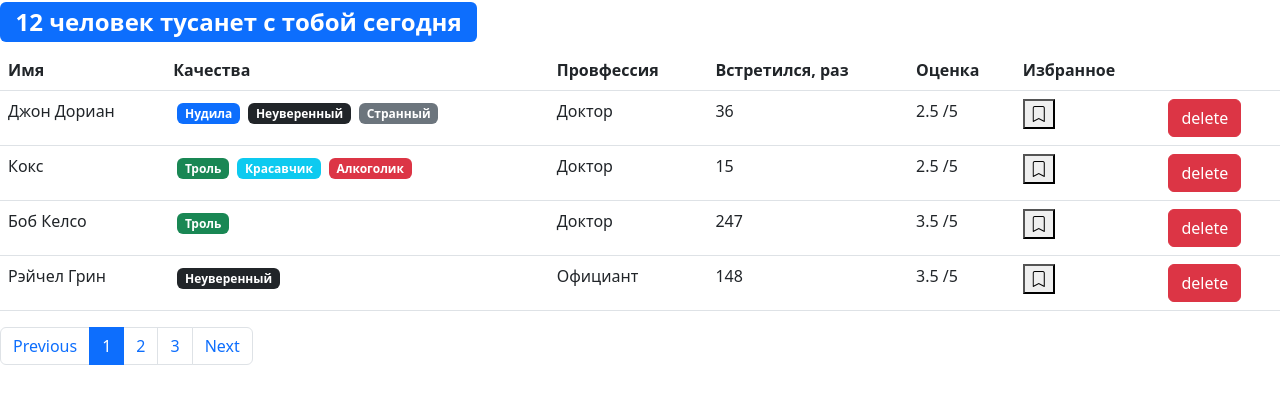
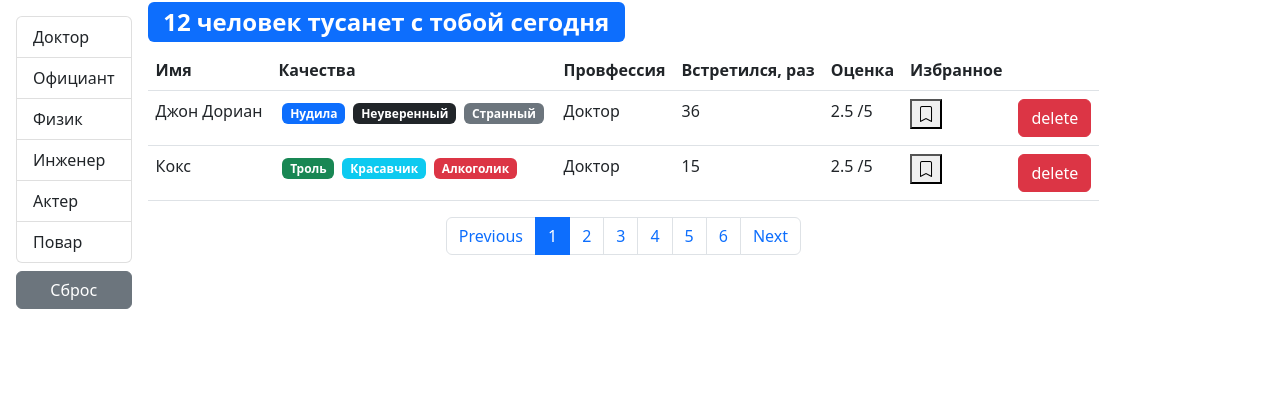
Before and after one commit to rasulc558/fast-company, a React (Create React App) app: page / in a window 1280 px wide. Shown: the top 404 px of the page. Built offline with nearby package versions, Linux system fonts and the light colour scheme.

Commit message:
add groupList and update fake.api

```diff
--- a/public/index.html
+++ b/public/index.html
@@ -25,7 +25,7 @@
       Learn how to configure a non-root public URL by running `npm run build`.
     -->
     <link rel="stylesheet" href="https://cdn.jsdelivr.net/npm/bootstrap-icons@1.9.1/font/bootstrap-icons.css">
-    <title>React App</title>
+    <title>Fast Company</title>
   </head>
   <body>
     <noscript>You need to enable JavaScript to run this app.</noscript>
--- a/src/app/App.js
+++ b/src/app/App.js
@@ -1,10 +1,13 @@
-import React, { useState } from "react";
+import React, { useState, useEffect } from "react";
 import Users from "./components/users";
-import SearchStatus from "./components/searchStatus";
 import api from "./api";
 
 function App() {
-  const [users, setUsers] = useState(api.users.fetchAll());
+  const [users, setUsers] = useState();
+
+  useEffect(() => {
+    api.users.fetchAll().then((data) => setUsers(data));
+  }, [users]);
 
   const handleDelete = (userId) => {
     setUsers(users.filter((user) => user._id !== userId));
@@ -21,9 +24,9 @@
     );
   };
 
+  if (users) {
     return (
       <div>
-      <SearchStatus length={users.length} />
         <Users
           onDelete={handleDelete}
           onToggleBookMark={handleToggleBookMark}
@@ -32,5 +35,6 @@
       </div>
     );
   }
+}
 
 export default App;
--- /dev/null
+++ b/src/app/api/fake.api/professions.api.js
@@ -0,0 +1,26 @@
+export const professionsObject = {
+  doctor: { _id: "67rdca3eeb7f6fgeed471818", name: "Доктор" },
+  waiter: { _id: "67rdca3eeb7f6fgeed471820", name: "Официант" },
+  physics: { _id: "67rdca3eeb7f6fgeed471814", name: "Физик" },
+  engineer: { _id: "67rdca3eeb7f6fgeed471822", name: "Инженер" },
+  actor: { _id: "67rdca3eeb7f6fgeed471824", name: "Актер" },
+  cook: { _id: "67rdca3eeb7f6fgeed471829", name: "Повар" }
+};
+export const professions = [
+  { _id: "67rdca3eeb7f6fgeed471818", name: "Доктор" },
+  { _id: "67rdca3eeb7f6fgeed471820", name: "Официант" },
+  { _id: "67rdca3eeb7f6fgeed471814", name: "Физик" },
+  { _id: "67rdca3eeb7f6fgeed471822", name: "Инженер" },
+  { _id: "67rdca3eeb7f6fgeed471824", name: "Актер" },
+  { _id: "67rdca3eeb7f6fgeed471829", name: "Повар" }
+];
+const fetchAll = () =>
+  new Promise((resolve) => {
+    window.setTimeout(function () {
+      resolve(professions);
+    }, 2000);
+  });
+
+export default {
+  fetchAll
+};
--- a/src/app/api/fake.api/user.api.js
+++ b/src/app/api/fake.api/user.api.js
@@ -1,38 +1,35 @@
-const professions = {
-  doctor: { _id: "67rdca3eeb7f6fgeed471818", name: "Доктор" },
-  waiter: { _id: "67rdca3eeb7f6fgeed471820", name: "Официант" },
-  physics: { _id: "67rdca3eeb7f6fgeed471814", name: "Физик" },
-  engineer: { _id: "67rdca3eeb7f6fgeed471822", name: "Инженер" },
-  actor: { _id: "67rdca3eeb7f6fgeed471824", name: "Актер" },
-  cook: { _id: "67rdca3eeb7f6fgeed471829", name: "Повар" },
-};
+import { professionsObject as professions } from "./professions.api";
 const qualities = {
   tedious: {
     _id: "67rdca3eeb7f6fgeed471198",
     name: "Нудила",
-    color: "primary",
+    color: "primary"
   },
   strange: {
     _id: "67rdca3eeb7f6fgeed471100",
     name: "Странный",
-    color: "secondary",
+    color: "secondary"
   },
-  buller: { _id: "67rdca3eeb7f6fgeed4711012", name: "Троль", color: "success" },
+  buller: {
+    _id: "67rdca3eeb7f6fgeed4711012",
+    name: "Троль",
+    color: "success"
+  },
   alcoholic: {
     _id: "67rdca3eeb7f6fgeed471101",
     name: "Алкоголик",
-    color: "danger",
+    color: "danger"
   },
   handsome: {
     _id: "67rdca3eeb7f6fgeed471102",
     name: "Красавчик",
-    color: "info",
+    color: "info"
   },
   uncertain: {
     _id: "67rdca3eeb7f6fgeed471103",
     name: "Неуверенный",
-    color: "dark",
-  },
+    color: "dark"
+  }
 };
 
 const users = [
@@ -43,7 +40,7 @@
     qualities: [qualities.tedious, qualities.uncertain, qualities.strange],
     completedMeetings: 36,
     rate: 2.5,
-    bookmark: false,
+    bookmark: false
   },
   {
     _id: "67rdca3eeb7f6fgeed471816",
@@ -52,7 +49,7 @@
     qualities: [qualities.buller, qualities.handsome, qualities.alcoholic],
     completedMeetings: 15,
     rate: 2.5,
-    bookmark: false,
+    bookmark: false
   },
   {
     _id: "67rdca3eeb7f6fgeed471817",
@@ -61,7 +58,7 @@
     qualities: [qualities.buller],
     completedMeetings: 247,
     rate: 3.5,
-    bookmark: false,
+    bookmark: false
   },
   {
     _id: "67rdca3eeb7f6fgeed471818",
@@ -70,7 +67,7 @@
     qualities: [qualities.uncertain],
     completedMeetings: 148,
     rate: 3.5,
-    bookmark: false,
+    bookmark: false
   },
   {
     _id: "67rdca3eeb7f6fgeed471819",
@@ -79,7 +76,7 @@
     qualities: [qualities.strange, qualities.tedious],
     completedMeetings: 37,
     rate: 4.6,
-    bookmark: false,
+    bookmark: false
   },
   {
     _id: "67rdca3eeb7f6fgeed471820",
@@ -88,7 +85,7 @@
     qualities: [qualities.strange, qualities.uncertain],
     completedMeetings: 147,
     rate: 3.5,
-    bookmark: false,
+    bookmark: false
   },
   {
     _id: "67rdca3eeb7f6fgeed471821",
@@ -97,7 +94,7 @@
     qualities: [qualities.strange, qualities.tedious],
     completedMeetings: 72,
     rate: 3.5,
-    bookmark: false,
+    bookmark: false
   },
   {
     _id: "67rdca3eeb7f6fgeed471822",
@@ -106,7 +103,7 @@
     qualities: [qualities.handsome],
     completedMeetings: 72,
     rate: 5,
-    bookmark: false,
+    bookmark: false
   },
   {
     _id: "67rdca3eeb7f6fgeed471823",
@@ -115,7 +112,7 @@
     qualities: [qualities.strange, qualities.uncertain],
     completedMeetings: 17,
     rate: 4.5,
-    bookmark: false,
+    bookmark: false
   },
   {
     _id: "67rdca3eeb7f6fgeed471824",
@@ -124,7 +121,7 @@
     qualities: [qualities.handsome, qualities.buller],
     completedMeetings: 17,
     rate: 4.5,
-    bookmark: false,
+    bookmark: false
   },
   {
     _id: "67rdca3eeb7f6fgeed47181f",
@@ -133,7 +130,7 @@
     qualities: [qualities.uncertain, qualities.strange],
     completedMeetings: 434,
     rate: 3.5,
-    bookmark: false,
+    bookmark: false
   },
   {
     _id: "67rdca3eeb7f6fgeed47181r",
@@ -142,9 +139,17 @@
     qualities: [qualities.handsome],
     completedMeetings: 434,
     rate: 5,
-    bookmark: false,
-  },
+    bookmark: false
+  }
 ];
-export function fetchAll() {
-  return users;
-}
+
+const fetchAll = () =>
+  new Promise((resolve) => {
+    window.setTimeout(function () {
+      resolve(users);
+    }, 2000);
+  });
+
+export default {
+  fetchAll
+};
--- /dev/null
+++ b/src/app/components/groupList.jsx
@@ -0,0 +1,41 @@
+import React from "react";
+import PropTypes from "prop-types";
+
+const GroupList = ({
+  items,
+  valueProperty,
+  contentProperty,
+  onItemSelect,
+  selectedItem
+}) => {
+  return (
+    <ul className="list-group">
+      {Object.keys(items).map((item, index) => (
+        <li
+          key={items[item][valueProperty]}
+          className={
+            "list-group-item" + (selectedItem === items[item] ? " active" : "")
+          }
+          onClick={() => onItemSelect(items[item])}
+          role="button"
+        >
+          {items[item][contentProperty]}
+        </li>
+      ))}
+    </ul>
+  );
+};
+
+GroupList.defaultProps = {
+  valueProperty: "_id",
+  contentProperty: "name"
+};
+GroupList.propTypes = {
+  items: PropTypes.oneOfType(PropTypes.object, PropTypes.array),
+  valueProperty: PropTypes.string.isRequired,
+  contentProperty: PropTypes.string.isRequired,
+  onItemSelect: PropTypes.func,
+  selectedItem: PropTypes.object
+};
+
+export default GroupList;
--- a/src/app/components/users.jsx
+++ b/src/app/components/users.jsx
@@ -1,22 +1,65 @@
-import React, { useState } from "react";
+import React, { useState, useEffect } from "react";
 import PropTypes from "prop-types";
 import { paginate } from "../utils/paginate";
 import Pagination from "./pagination";
 import User from "./user";
+import GroupList from "./groupList";
+import api from "../api";
+import SearchStatus from "./searchStatus";
 
-const Users = ({ users, ...rest }) => {
-  const count = users.length;
-  const pageSize = 4;
+const Users = ({ users: allUsers, ...rest }) => {
+  const pageSize = 2;
   const [currentPage, setCurrentPage] = useState(1);
+  const [professions, setProfession] = useState();
+  const [selectedProf, setSelectedProf] = useState();
 
-  const usersCroup = paginate(users, currentPage, pageSize);
+  useEffect(() => {
+    api.professions.fetchAll().then((data) => setProfession(data));
+  }, []);
+
+  useEffect(() => {
+    setCurrentPage(1);
+  }, [selectedProf]);
+
+  const handleProfessionSelect = (item) => {
+    setSelectedProf(item);
+  };
+
+  const filtredUsers = selectedProf
+    ? allUsers.filter((user) => user.profession._id === selectedProf._id)
+    : allUsers;
+
+  const count = filtredUsers.length;
+
+  const usersCroup = paginate(filtredUsers, currentPage, pageSize);
 
   const handlePageChange = (pageIndex) => {
     setCurrentPage(pageIndex);
   };
 
+  const clearFilter = () => {
+    setSelectedProf();
+  };
+
   return (
-    <>
+    <div className="d-flex">
+      {professions && (
+        <div className="d-flex flex-column flex-shrink-0 p-3">
+          <GroupList
+            items={professions}
+            onItemSelect={handleProfessionSelect}
+            selectedItem={selectedProf}
+            valueProperty="_id"
+            contentProperty="name"
+          />
+          <button onClick={clearFilter} className="btn btn-secondary mt-2">
+            Сброс
+          </button>
+        </div>
+      )}
+
+      <div className="d-flex flex-column">
+        <SearchStatus length={count} />
         {count > 0 && (
           <table className="table">
             <thead>
@@ -37,18 +80,21 @@
             </tbody>
           </table>
         )}
+        <div className="d-flex justify-content-center">
           <Pagination
             itemsCount={count}
             pageSize={pageSize}
             onPageChange={handlePageChange}
             currentPage={currentPage}
           />
-    </>
+        </div>
+      </div>
+    </div>
   );
 };
 
 Users.propTypes = {
-  users: PropTypes.array.isRequired
+  users: PropTypes.oneOfType(PropTypes.array, PropTypes.object)
 };
 
 export default Users;
```
Also changed, not shown: src/app/api/index.js (+5 -2 lines), .eslintrc.js. Lines whose indentation alone changed are shown as unchanged.
